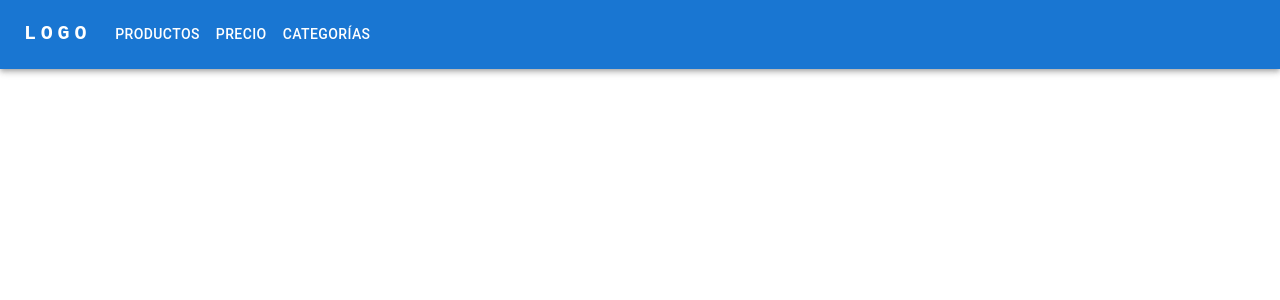
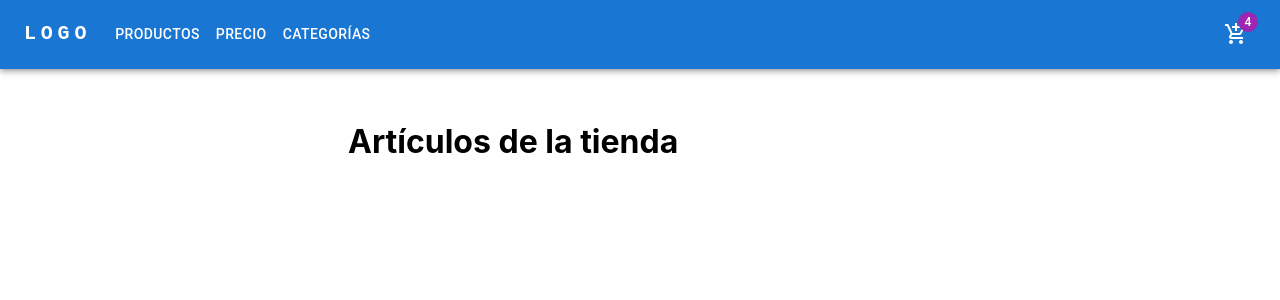
Before and after one commit to andygardiaz/tienda, a React (Create React App) app: page / in a window 1280 px wide. Shown: the top 300 px of the page. Built offline with nearby package versions, Linux system fonts and the light colour scheme; the HTML template or start-up script is replaced by a standard one.

Commit message:
Desafío Landing y Carrito

```diff
--- a/src/App.js
+++ b/src/App.js
@@ -1,11 +1,25 @@
 import "./App.css";
-import Navbar from "./components/NavBar.js";
+import { ItemListContainer } from "./components/ItemListContainer";
+import { Container } from "@mui/material";
+import { NavBar } from "./components/NavBar.js";
 
 function App() {
   return (
-    <header>
-      <Navbar />
-    </header>
+    <>
+      <header>
+        <NavBar />
+      </header>
+      <main>
+        <Container
+          maxWidth="sm"
+          sx={{
+            paddingTop: "3rem",
+          }}
+        >
+          <ItemListContainer />
+        </Container>
+      </main>
+    </>
   );
 }
 
--- /dev/null
+++ b/src/components/CartWidget.js
@@ -0,0 +1,17 @@
+import React from "react";
+import { Badge, IconButton } from "@mui/material";
+import AddShoppingCartIcon from "@mui/icons-material/AddShoppingCart";
+
+export const CartWidget = (props) => {
+  return (
+    <IconButton aria-label="añadir al carrito">
+      <Badge badgeContent={props.cartItems} color="secondary">
+        <AddShoppingCartIcon
+          sx={{
+            color: "white",
+          }}
+        />
+      </Badge>
+    </IconButton>
+  );
+};
--- /dev/null
+++ b/src/components/ItemListContainer.js
@@ -0,0 +1,10 @@
+import { Grid } from "@mui/material";
+import React from "react";
+
+export const ItemListContainer = () => {
+  return (
+    <Grid container spacing={2}>
+      <h1>Artículos de la tienda</h1>
+    </Grid>
+  );
+};
--- a/src/components/NavBar.js
+++ b/src/components/NavBar.js
@@ -7,15 +7,14 @@ import Typography from "@mui/material/Typography";
 import Menu from "@mui/material/Menu";
 import MenuIcon from "@mui/icons-material/Menu";
 import Container from "@mui/material/Container";
-import Avatar from "@mui/material/Avatar";
 import Button from "@mui/material/Button";
-import Tooltip from "@mui/material/Tooltip";
 import MenuItem from "@mui/material/MenuItem";
 import AdbIcon from "@mui/icons-material/Adb";
+import { CartWidget } from "./CartWidget";
 
 const pages = ["Productos", "Precio", "Categorías"];
 
-const NavBar = () => {
+export const NavBar = () => {
   const [anchorElNav, setAnchorElNav] = React.useState(null);
 
   const handleOpenNavMenu = (event) => {
@@ -84,7 +83,6 @@ const NavBar = () => {
               ))}
             </Menu>
           </Box>
-          <AdbIcon sx={{ display: { xs: "flex", md: "none" }, mr: 1 }} />
           <Typography
             variant="h5"
             noWrap
@@ -114,9 +112,12 @@ const NavBar = () => {
               </Button>
             ))}
           </Box>
+
+          <Box>
+            <CartWidget cartItems={4} />
+          </Box>
         </Toolbar>
       </Container>
     </AppBar>
   );
 };
-export default NavBar;
```
